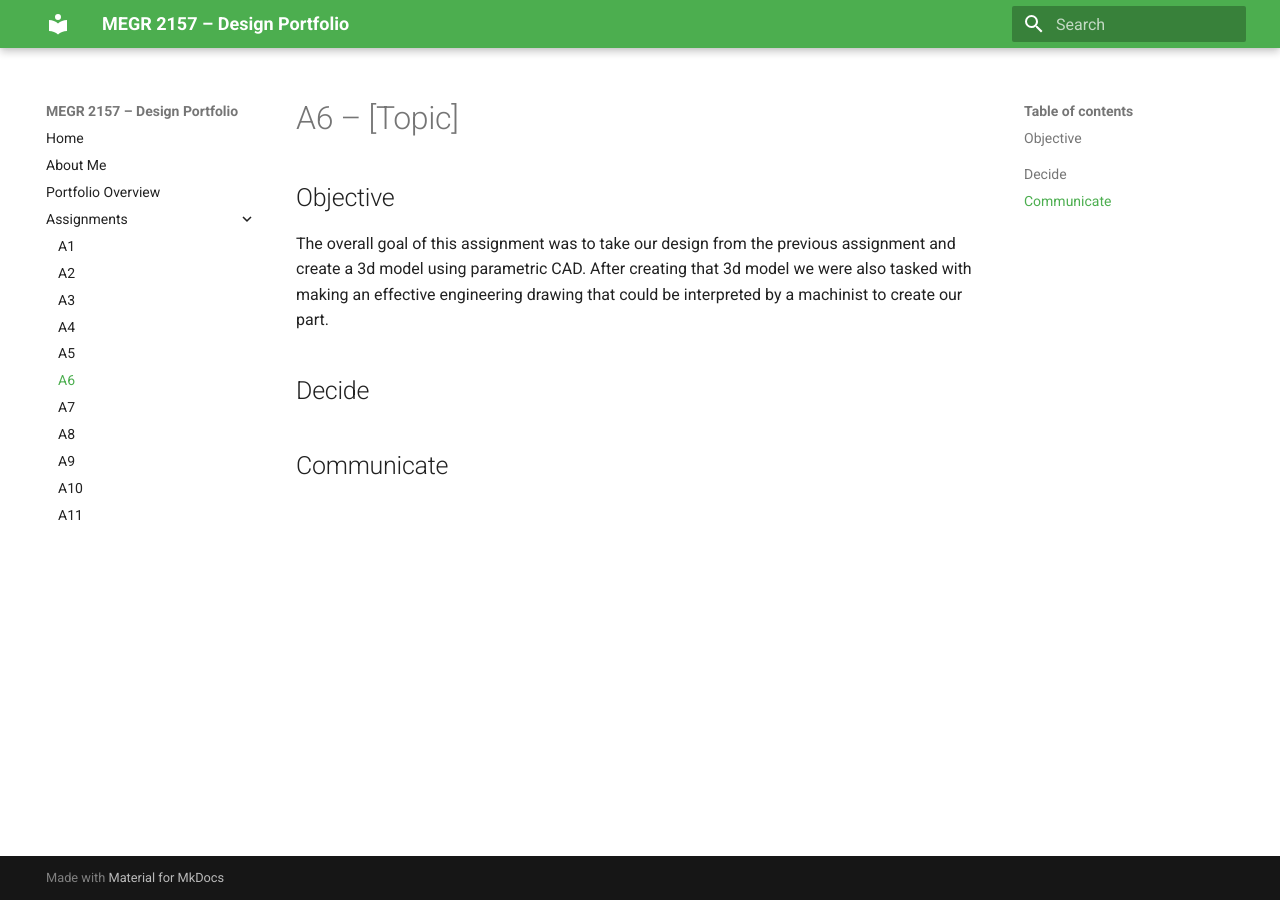
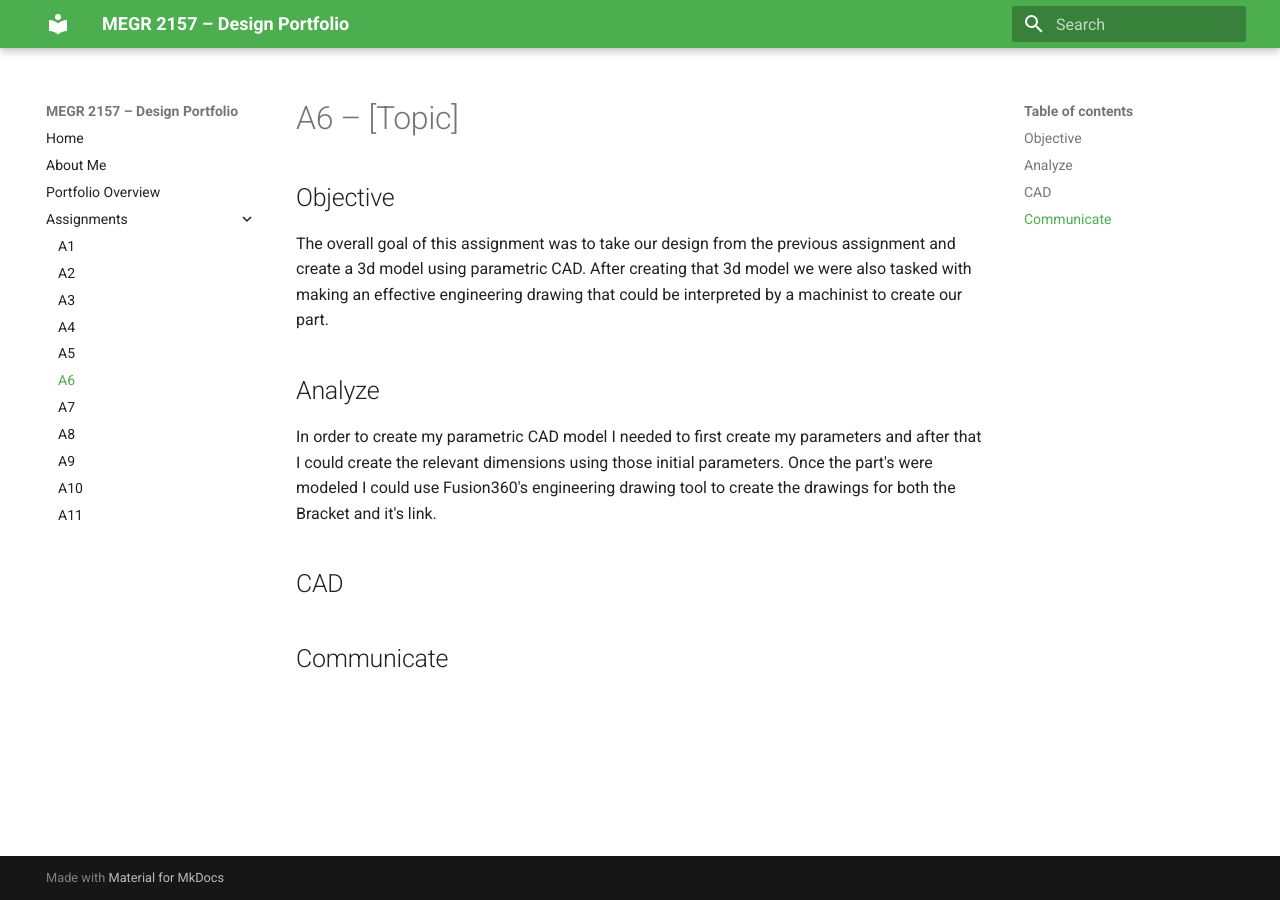
Before and after one commit to pklauser-cyber/design-projects-portfolio, an MkDocs documentation site: the page built from docs/assignments/A06/index.md, in a window 1280 px wide. Built offline with MkDocs 1.6.1 and Material for MkDocs 9.7.7, drawn with Linux system fonts in a browser that asks for light colours.

Commit message:
Update index.md

```diff
--- a/docs/assignments/A06/index.md
+++ b/docs/assignments/A06/index.md
@@ -3,10 +3,11 @@
 ## Objective
 The overall goal of this assignment was to take our design from the previous assignment and create a 3d model using parametric CAD. After creating that 3d model we were also tasked with making an effective engineering drawing that could be interpreted by a machinist to create our part.
 
-##
+## Analyze
+In order to create my parametric CAD model I needed to first create my parameters and after that I could create the relevant dimensions using those initial parameters. Once the part's were modeled I could use Fusion360's engineering drawing tool to create the drawings for both the Bracket and it's link.
 
 
-## Decide
+## CAD
 
 
 ## Communicate
```
